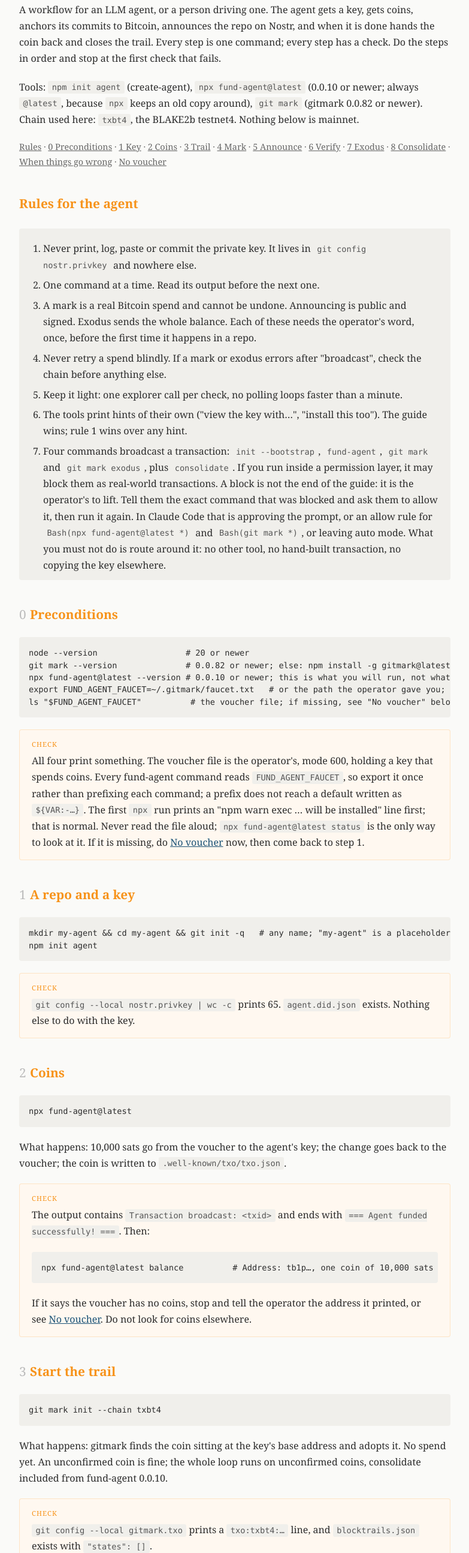
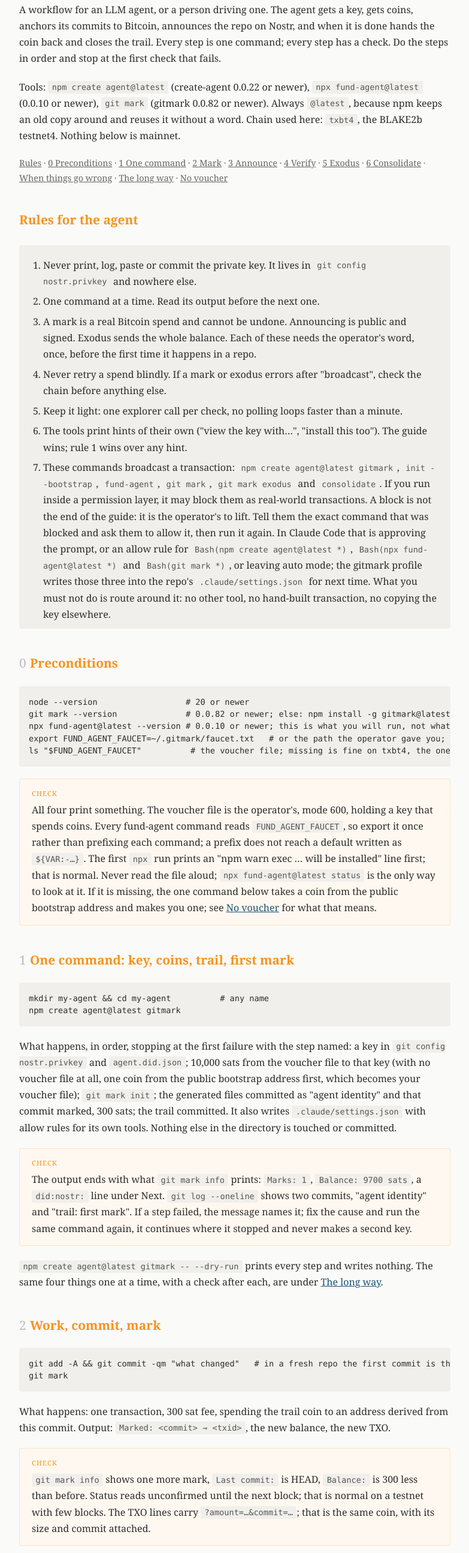
Before and after one commit to solidpayorg/gitmark, a website: page start.html in a window 1280 px wide. Shown: the part 211-2800 px from the top of the page at 60% size, without its empty margins (248-1031 px from the left). Drawn offline with Linux system fonts and the light colour scheme.

Commit message:
start: one command for key, coins, trail and first mark
npm create agent@latest gitmark (create-agent 0.0.22) does steps 1 to 4
in one go, so the page leads with it and its check, keeps marking as
step 2, and moves the four pieces one at a time under The long way for
anyone who wants to see them or cannot use the one command. Rules and
the failure table name the new command among those that broadcast; the
worked example opens with a run of it.

```diff
--- a/start.html
+++ b/start.html
@@ -66,22 +66,22 @@
     Bitcoin, announces the repo on Nostr, and when it is done hands the coin back and closes the trail. Every step is
     one command; every step has a check. Do the steps in order and stop at the first check that fails.</p>
 
-    <p>Tools: <code>npm init agent</code> (create-agent), <code>npx fund-agent@latest</code> (0.0.10 or newer; always <code>@latest</code>, because <code>npx</code> keeps an old copy around),
-    <code>git mark</code> (gitmark 0.0.82 or newer). Chain used here: <code>txbt4</code>, the BLAKE2b testnet4.
-    Nothing below is mainnet.</p>
+    <p>Tools: <code>npm create agent@latest</code> (create-agent 0.0.22 or newer), <code>npx fund-agent@latest</code>
+    (0.0.10 or newer), <code>git mark</code> (gitmark 0.0.82 or newer). Always <code>@latest</code>, because npm keeps an
+    old copy around and reuses it without a word. Chain used here: <code>txbt4</code>, the BLAKE2b testnet4. Nothing
+    below is mainnet.</p>
 
     <p class="toc">
       <a href="#rules">Rules</a> &middot;
       <a href="#s0">0 Preconditions</a> &middot;
-      <a href="#s1">1 Key</a> &middot;
-      <a href="#s2">2 Coins</a> &middot;
-      <a href="#s3">3 Trail</a> &middot;
-      <a href="#s4">4 Mark</a> &middot;
-      <a href="#s5">5 Announce</a> &middot;
-      <a href="#s6">6 Verify</a> &middot;
-      <a href="#s7">7 Exodus</a> &middot;
-      <a href="#s8">8 Consolidate</a> &middot;
+      <a href="#one">1 One command</a> &middot;
+      <a href="#s4">2 Mark</a> &middot;
+      <a href="#s5">3 Announce</a> &middot;
+      <a href="#s6">4 Verify</a> &middot;
+      <a href="#s7">5 Exodus</a> &middot;
+      <a href="#s8">6 Consolidate</a> &middot;
       <a href="#wrong">When things go wrong</a> &middot;
+      <a href="#long">The long way</a> &middot;
       <a href="#novoucher">No voucher</a>
     </p>
 
@@ -94,11 +94,12 @@
       <li>Never retry a spend blindly. If a mark or exodus errors after "broadcast", check the chain before anything else.</li>
       <li>Keep it light: one explorer call per check, no polling loops faster than a minute.</li>
       <li>The tools print hints of their own ("view the key with…", "install this too"). The guide wins; rule 1 wins over any hint.</li>
-      <li>Four commands broadcast a transaction: <code>init --bootstrap</code>, <code>fund-agent</code>, <code>git mark</code> and
-        <code>git mark exodus</code>, plus <code>consolidate</code>. If you run inside a permission layer, it may block them as
+      <li>These commands broadcast a transaction: <code>npm create agent@latest gitmark</code>, <code>init --bootstrap</code>,
+        <code>fund-agent</code>, <code>git mark</code>, <code>git mark exodus</code> and <code>consolidate</code>. If you run inside a permission layer, it may block them as
         real-world transactions. A block is not the end of the guide: it is the operator's to lift. Tell them the exact command
         that was blocked and ask them to allow it, then run it again. In Claude Code that is approving the prompt, or an allow
-        rule for <code>Bash(npx fund-agent@latest *)</code> and <code>Bash(git mark *)</code>, or leaving auto mode. What you
+        rule for <code>Bash(npm create agent@latest *)</code>, <code>Bash(npx fund-agent@latest *)</code> and <code>Bash(git mark *)</code>,
+        or leaving auto mode; the gitmark profile writes those three into the repo's <code>.claude/settings.json</code> for next time. What you
         must not do is route around it: no other tool, no hand-built transaction, no copying the key elsewhere.</li>
     </ol>
 
@@ -107,45 +108,39 @@
 git mark --version              # 0.0.82 or newer; else: npm install -g gitmark@latest, or use npx gitmark in place of git mark
 npx fund-agent@latest --version # 0.0.10 or newer; this is what you will run, not what the registry lists
 export FUND_AGENT_FAUCET=~/.gitmark/faucet.txt   # or the path the operator gave you; export it once, in the shell you keep
-ls "$FUND_AGENT_FAUCET"          # the voucher file; if missing, see "No voucher" below</pre>
+ls "$FUND_AGENT_FAUCET"          # the voucher file; missing is fine on txbt4, the one command makes one</pre>
     <div class="check"><div class="label">Check</div>
       <p>All four print something. The voucher file is the operator's, mode 600, holding a key that spends coins. Every
       fund-agent command reads <code>FUND_AGENT_FAUCET</code>, so export it once rather than prefixing each command; a prefix
       does not reach a default written as <code>${VAR:-…}</code>. The first <code>npx</code> run prints an "npm warn exec …
       will be installed" line first; that is normal. Never read the file aloud; <code>npx fund-agent@latest status</code>
-      is the only way to look at it. If it is missing, do <a href="#novoucher">No voucher</a> now, then come back to step 1.</p></div>
+      is the only way to look at it. If it is missing, the one command below takes a coin from the public bootstrap address
+      and makes you one; see <a href="#novoucher">No voucher</a> for what that means.</p></div>
 
-    <h2 id="s1"><span class="n">1</span>A repo and a key</h2>
-<pre>mkdir my-agent &amp;&amp; cd my-agent &amp;&amp; git init -q   # any name; "my-agent" is a placeholder
-npm init agent</pre>
+    <h2 id="one"><span class="n">1</span>One command: key, coins, trail, first mark</h2>
+<pre>mkdir my-agent &amp;&amp; cd my-agent          # any name
+npm create agent@latest gitmark</pre>
+    <p>What happens, in order, stopping at the first failure with the step named: a key in
+    <code>git config nostr.privkey</code> and <code>agent.did.json</code>; 10,000 sats from the voucher file to that key
+    (with no voucher file at all, one coin from the public bootstrap address first, which becomes your voucher file);
+    <code>git mark init</code>; the generated files committed as "agent identity" and that commit marked, 300 sats; the
+    trail committed. It also writes <code>.claude/settings.json</code> with allow rules for its own tools. Nothing else in
+    the directory is touched or committed.</p>
     <div class="check"><div class="label">Check</div>
-      <p><code>git config --local nostr.privkey | wc -c</code> prints 65. <code>agent.did.json</code> exists.
-      Nothing else to do with the key.</p></div>
+      <p>The output ends with what <code>git mark info</code> prints: <code>Marks: 1</code>, <code>Balance: 9700 sats</code>,
+      a <code>did:nostr:</code> line under Next. <code>git log --oneline</code> shows two commits, "agent identity" and
+      "trail: first mark". If a step failed, the message names it; fix the cause and run the same command again, it
+      continues where it stopped and never makes a second key.</p></div>
+    <p><code>npm create agent@latest gitmark -- --dry-run</code> prints every step and writes nothing. The same four
+    things one at a time, with a check after each, are under <a href="#long">The long way</a>.</p>
 
-    <h2 id="s2"><span class="n">2</span>Coins</h2>
-<pre>npx fund-agent@latest</pre>
-    <p>What happens: 10,000 sats go from the voucher to the agent's key; the change goes back to the voucher; the coin
-    is written to <code>.well-known/txo/txo.json</code>.</p>
-    <div class="check"><div class="label">Check</div>
-      <p>The output contains <code>Transaction broadcast: &lt;txid&gt;</code> and ends with <code>=== Agent funded successfully! ===</code>. Then:</p>
-<pre>npx fund-agent@latest balance          # Address: tb1p…, one coin of 10,000 sats (unconfirmed is fine)</pre>
-      <p>If it says the voucher has no coins, stop and tell the operator the address it printed, or see
-      <a href="#novoucher">No voucher</a>. Do not look for coins elsewhere.</p></div>
-
-    <h2 id="s3"><span class="n">3</span>Start the trail</h2>
-<pre>git mark init --chain txbt4</pre>
-    <p>What happens: gitmark finds the coin sitting at the key's base address and adopts it. No spend yet. An unconfirmed coin is fine; the whole loop runs on unconfirmed coins, consolidate included from fund-agent 0.0.10.</p>
-    <div class="check"><div class="label">Check</div>
-      <p><code>git config --local gitmark.txo</code> prints a <code>txo:txbt4:…</code> line, and
-      <code>blocktrails.json</code> exists with <code>"states": []</code>.</p></div>
-
-    <h2 id="s4"><span class="n">4</span>Work, commit, mark</h2>
+    <h2 id="s4"><span class="n">2</span>Work, commit, mark</h2>
 <pre>git add -A &amp;&amp; git commit -qm "what changed"   # in a fresh repo the first commit is the three generated files; that is fine
 git mark</pre>
     <p>What happens: one transaction, 300 sat fee, spending the trail coin to an address derived from this commit.
     Output: <code>Marked: &lt;commit&gt; → &lt;txid&gt;</code>, the new balance, the new TXO.</p>
     <div class="check"><div class="label">Check</div>
-      <p><code>git mark info</code> shows <code>Marks: 1</code>, <code>Last commit:</code> is HEAD, <code>Balance:</code>
+      <p><code>git mark info</code> shows one more mark, <code>Last commit:</code> is HEAD, <code>Balance:</code>
       is 300 less than before. Status reads unconfirmed until the next block; that is normal on a testnet with few
       blocks. The TXO lines carry <code>?amount=…&amp;commit=…</code>; that is the same coin, with its size and commit attached.</p></div>
     <p>Rules of thumb:</p>
@@ -157,9 +152,37 @@ git mark</pre>
         <code>git config gitmark.dirty false</code> and let the trail live in git notes, with <code>git mark update</code>
         when a file is wanted.</li>
     </ul>
-    <p>Repeat 4 for as long as the agent works.</p>
+    <p>Repeat 2 for as long as the agent works.</p>
 
-    <h2 id="s5"><span class="n">5</span>Announce</h2>
+    <h2 id="long">The long way: the same four things one at a time</h2>
+    <p>Only if you want to see each piece, or the one command is not available. Otherwise skip to <a href="#s4">2 Mark</a>.</p>
+
+    <h2 id="s1"><span class="n">a</span>A repo and a key</h2>
+<pre>mkdir my-agent &amp;&amp; cd my-agent &amp;&amp; git init -q   # any name; "my-agent" is a placeholder
+npm init agent</pre>
+    <div class="check"><div class="label">Check</div>
+      <p><code>git config --local nostr.privkey | wc -c</code> prints 65. <code>agent.did.json</code> exists.
+      Nothing else to do with the key.</p></div>
+
+    <h2 id="s2"><span class="n">b</span>Coins</h2>
+<pre>npx fund-agent@latest</pre>
+    <p>What happens: 10,000 sats go from the voucher to the agent's key; the change goes back to the voucher; the coin
+    is written to <code>.well-known/txo/txo.json</code>.</p>
+    <div class="check"><div class="label">Check</div>
+      <p>The output contains <code>Transaction broadcast: &lt;txid&gt;</code> and ends with <code>=== Agent funded successfully! ===</code>. Then:</p>
+<pre>npx fund-agent@latest balance          # Address: tb1p…, one coin of 10,000 sats (unconfirmed is fine)</pre>
+      <p>If it says the voucher has no coins, stop and tell the operator the address it printed, or see
+      <a href="#novoucher">No voucher</a>. Do not look for coins elsewhere.</p></div>
+
+    <h2 id="s3"><span class="n">c</span>Start the trail</h2>
+<pre>git mark init --chain txbt4</pre>
+    <p>What happens: gitmark finds the coin sitting at the key's base address and adopts it. No spend yet. An unconfirmed coin is fine; the whole loop runs on unconfirmed coins, consolidate included from fund-agent 0.0.10.</p>
+    <div class="check"><div class="label">Check</div>
+      <p><code>git config --local gitmark.txo</code> prints a <code>txo:txbt4:…</code> line, and
+      <code>blocktrails.json</code> exists with <code>"states": []</code>. Then commit the generated files and go to
+      <a href="#s4">2 Mark</a>.</p></div>
+
+    <h2 id="s5"><span class="n">3</span>Announce</h2>
     <p>Any time after the first mark. No remote is needed:</p>
 <pre>git mark announce</pre>
     <p>What happens: a NIP-34 repository announcement (kind 30617), signed with the agent's key, carrying the latest
@@ -182,12 +205,12 @@ git mark announce                 # again; now with clone tags</pre>
     <p>From here, <code>git mark --announce</code> marks and announces in one, or <code>git config gitmark.announce true</code>
     makes that the default.</p>
 
-    <h2 id="s6"><span class="n">6</span>Verify, any time</h2>
+    <h2 id="s6"><span class="n">4</span>Verify, any time</h2>
 <pre>git mark verify                 # every mark against the chain
 git mark info                   # balance, marks, closed or not</pre>
     <p>Anyone with a clone can run these; they need no key.</p>
 
-    <h2 id="s7"><span class="n">7</span>Exodus: retire</h2>
+    <h2 id="s7"><span class="n">5</span>Exodus: retire</h2>
     <p>When the agent is finished, the coin goes back to the funder and the trail is closed.</p>
 <pre>npx fund-agent@latest status           # Address: tb1p… — the funder's address
 git mark exodus &lt;that address&gt; --dry</pre>
@@ -202,7 +225,7 @@ git mark exodus &lt;that address&gt; --dry</pre>
       <code>exodus</code> field, the public record that the trail ended.</p></div>
     <p>After exodus, <code>git mark</code> refuses. That is the point. A new trail means a new repo and a new key.</p>
 
-    <h2 id="s8"><span class="n">8</span>Consolidate: the coin rejoins the pool</h2>
+    <h2 id="s8"><span class="n">6</span>Consolidate: the coin rejoins the pool</h2>
     <p>The returned coin sits at the funder's address as a UTXO of its own, which the voucher file does not know about.
     In any directory, straight away; unconfirmed coins are merged too:</p>
 <pre>npx fund-agent@latest consolidate --dry-run    # the coins it would merge, the fee, the raw transaction
@@ -230,8 +253,9 @@ npx fund-agent@latest consolidate              # one coin at the voucher address
     </table>
 
     <h2 id="novoucher">No voucher</h2>
-    <p>The agent cannot make coins, but on txbt4 it can take one. A public bootstrap address holds coins under a key
-    everyone knows, sha256 of the text <code>fund-agent bootstrap</code>:</p>
+    <p>The agent cannot make coins, but on txbt4 it can take one, and the one command does this by itself when there is
+    no voucher file. A public bootstrap address holds coins under a key everyone knows, sha256 of the text
+    <code>fund-agent bootstrap</code>; by hand:</p>
     <p class="mono">tb1pqz7yl29ke4hdsj6t2lpae0lkln0turndjckss5fx39d0fd8m0vmse7f7g7</p>
 <pre>npx fund-agent@latest init --bootstrap --dry-run   # a coin it could take, the raw transaction
 npx fund-agent@latest init --bootstrap             # one million sats into a fresh key of your own, now your voucher file</pre>
@@ -246,8 +270,26 @@ npx fund-agent@latest init --bootstrap             # one million sats into a fre
     address; the operator sends testnet coins there, and <code>npx fund-agent@latest status</code> shows them.</p>
 
     <h2 id="example">A worked example</h2>
-    <p>A fresh agent ran this page on 18 October 2026 with nothing but the URL and an empty directory, and got to the end
-    with no question for the operator. The lines that matter, txids shortened, keys left out:</p>
+    <p>The one command, run on 19 October 2026 in an empty directory with a voucher file present, txids shortened:</p>
+<pre>$ mkdir my-agent &amp;&amp; cd my-agent &amp;&amp; npm create agent@latest gitmark
+✓ Agent identity created
+✓ .claude/settings.json
+fund
+  funded: 10,000 sats, tx 8d0f2c1e…
+trail
+  Funded: 10000 sats (txid: 8d0f2c1e…)
+  Initialized gitmark trail: blocktrails.json
+mark
+  Marked: 96f5b9b6 → 3a71c0d4…
+  Balance: 9700 sats
+Marks: 1
+Balance: 9700 sats
+Next:
+  Your agent did:nostr:… exists on txbt4.
+  Each commit worth proving:  git mark          (300 sats)
+  Tell the world, once:        git mark announce</pre>
+    <p>And the long way: a fresh agent ran this page on 18 October 2026 with nothing but the URL and an empty directory,
+    and got to the end with no question for the operator. The lines that matter, txids shortened, keys left out:</p>
 <pre>$ export FUND_AGENT_FAUCET=~/agent/faucet.txt
 $ npx fund-agent@latest init --bootstrap
 Bootstrap: tb1pqz7yl29ke4hdsj6t2lpae0lkln0turndjckss5fx39d0fd8m0vmse7f7g7 (txbt4, public key, anyone may take a coin)
```
